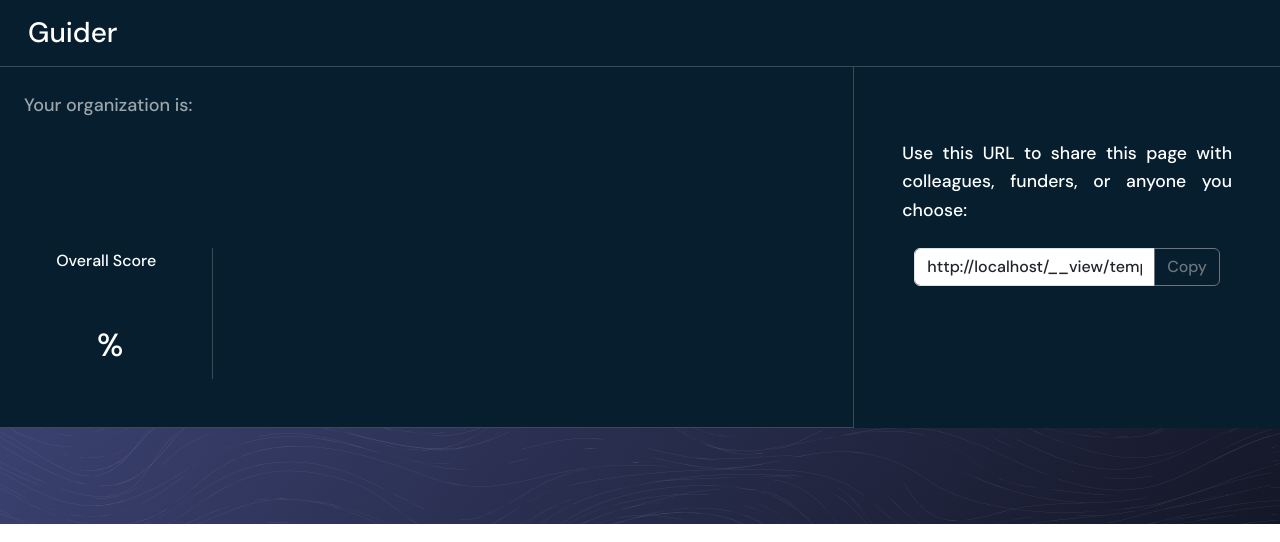
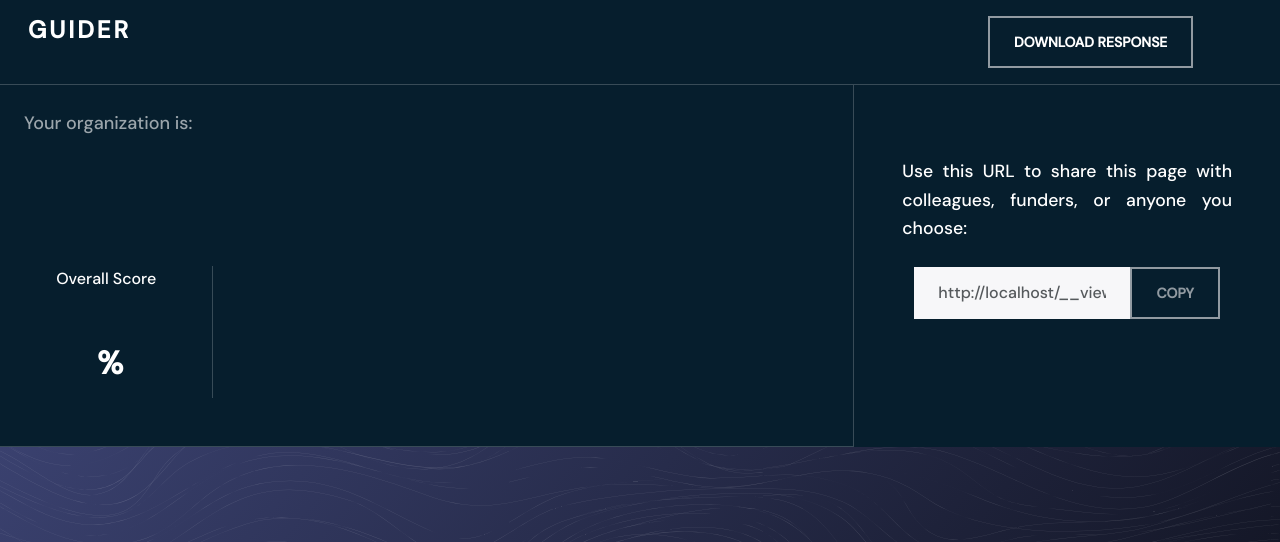
Before and after one commit to rohittp0/guider, a Django app: template templates/home/result.html in a window 1280 px wide. Shown: the top 542 px of the page. Run offline with Django 4.2, Linux system fonts and the light colour scheme; the template is opened without the code that fills it, so the values that code supplies are empty; some libraries are stand-ins or nearby versions.

Commit message:
Added download button

```diff
--- a/home/urls.py
+++ b/home/urls.py
@@ -8,5 +8,6 @@ urlpatterns = [
     path('assessment/<int:assessment_id>/<int:response_id>', views.assessment, name='assessment'),
     path('assessment/<int:assessment_id>/-1', views.assessment, {'response_id': -1}, name='assessment'),
     path('assessment/<int:assessment_id>/guidelines', views.guidelines, name='guidelines'),
-    path('result/<int:response_id>/', views.result, name='result')
+    path('result/<int:response_id>/', views.result, name='result'),
+    path('result/<int:response_id>/download', views.result_download, name='result_download')
 ]
--- a/home/views.py
+++ b/home/views.py
@@ -101,3 +101,7 @@ def result(request, response_id):
 def guidelines(request, assessment_id):
     obj = get_object_or_404(Assessment, id=assessment_id)
     return render(request, 'home/guidelines.html', context={"assessment": obj})
+
+
+def result_download(request, response_id):
+    return None
--- a/templates/base.html
+++ b/templates/base.html
@@ -17,7 +17,7 @@
     <meta name="theme-color" content="#ffffff">
 
     <!-- Bootstrap CSS -->
-    <link rel="stylesheet" href="https://cdn.jsdelivr.net/npm/bootstrap@5.3.0/dist/css/bootstrap.min.css">
+    <link rel="stylesheet" href="{% static 'vendor/bootswatch/default/bootstrap.min.css' %}">
     <!-- Font Awesome -->
     <link rel="stylesheet" href="https://cdnjs.cloudflare.com/ajax/libs/font-awesome/5.15.3/css/all.min.css">
     <link
@@ -74,7 +74,8 @@
     </footer>
 {% endblock %}
 
-<script src="https://cdn.jsdelivr.net/npm/bootstrap@5.3.0/dist/js/bootstrap.bundle.min.js"></script>
+<script src="{% static 'mdeditor/js/jquery.min.js' %}"></script>
+<script src="{% static 'vendor/bootstrap/js/bootstrap.min.js' %}"></script>
 
 {% block script %}{% endblock %}
 
--- a/templates/home/guidelines.html
+++ b/templates/home/guidelines.html
@@ -40,8 +40,6 @@
 {% endblock content %}
 
 {% block script %}
-    <script src="{% static 'mdeditor/js/jquery.min.js' %}"></script>
-
     <script src="{% static 'mdeditor/js/lib/marked.min.js' %}"></script>
     <script src="{% static 'mdeditor/js/lib/prettify.min.js' %}"></script>
     <script src="{% static 'mdeditor/js/lib/raphael.min.js' %}"></script>
--- a/templates/home/result.html
+++ b/templates/home/result.html
@@ -11,9 +11,14 @@
 
     {% block nav %}{% endblock %}
     <div class="bg-primary-500 row m-0">
-        <div class="col-12 border-bottom">
+        <div class="col-4 col-lg-9 border-bottom">
             <div class="text-left p-3">
                 <h3 class="font-bold text-white"><a href="/">Guider</a></h3>
+            </div>
+        </div>
+        <div class="col-8 col-lg-3 border-bottom">
+            <div class="text-left p-3">
+                <a class="font-bold text-white btn btn-outline-secondary" href="{% url 'result_download' result.id %}">Download Response</a>
             </div>
         </div>
         <div class="col-lg-8 col-sm-12 px-0">
```
